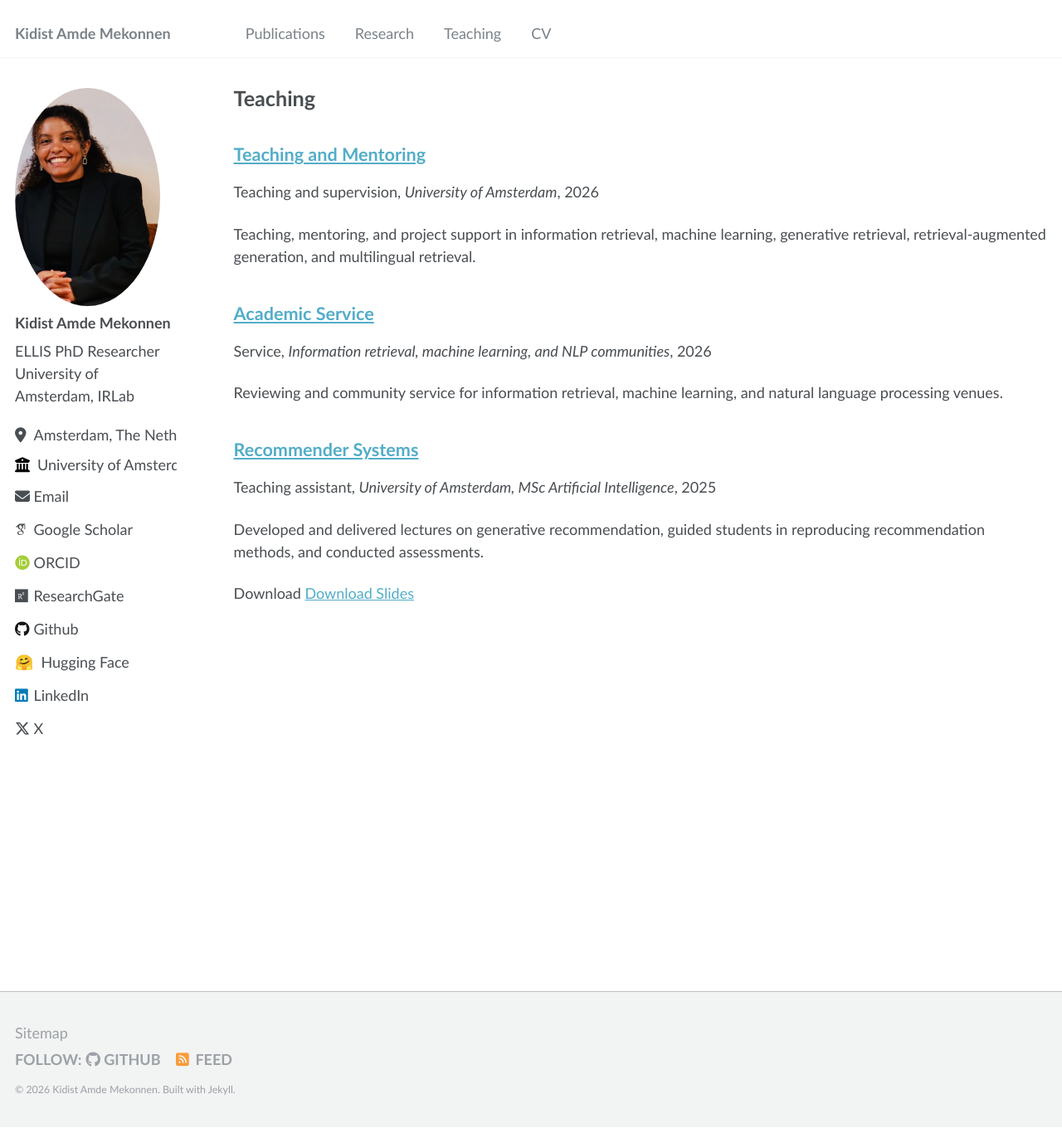
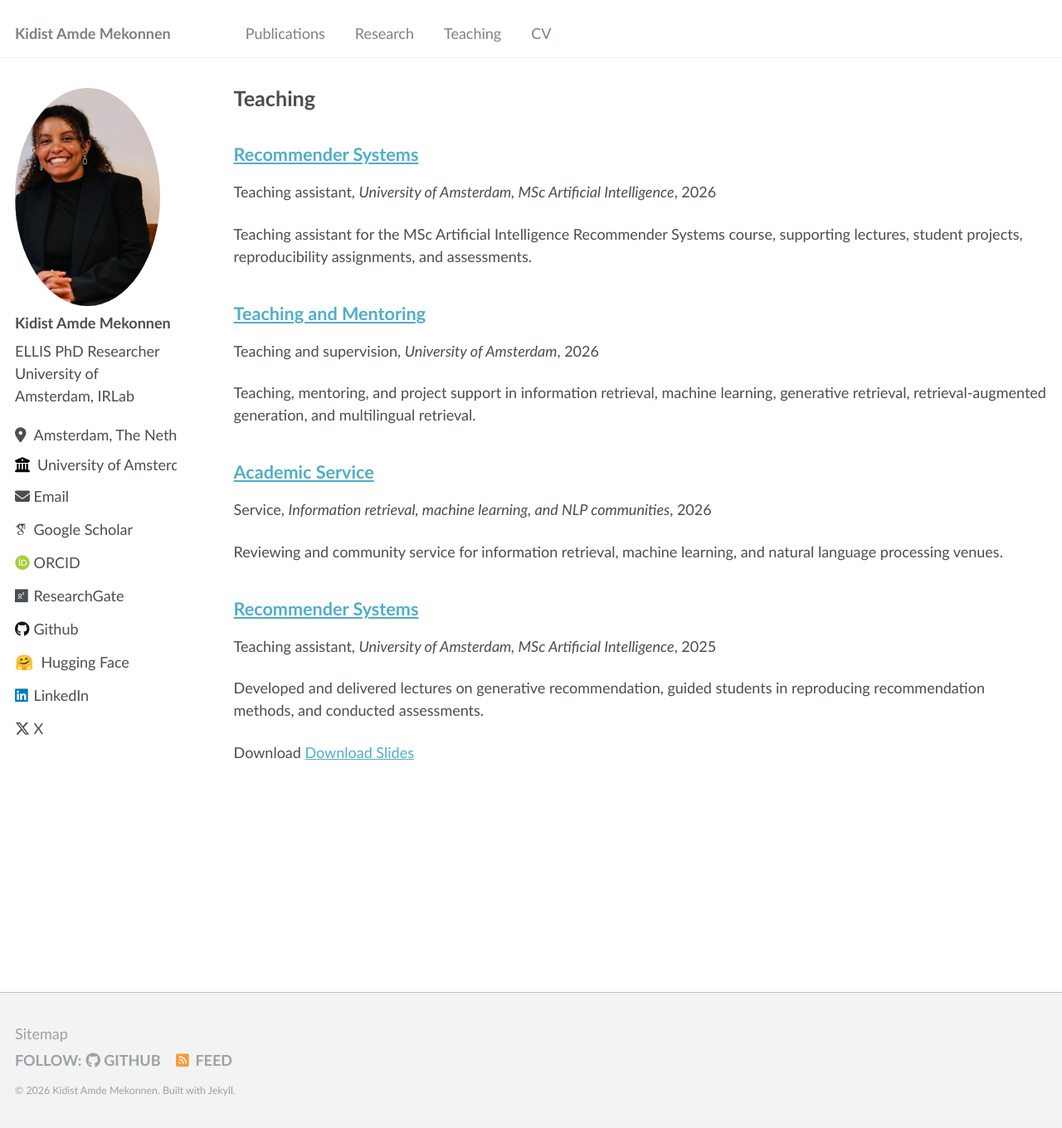
Before and after one commit to kidist-amde/kidist-amde.github.io, a Jekyll site: the page built from _pages/teaching.html, in a window 1280 px wide and 1360 px high. Shown: the whole window at 83% size. Built offline with Jekyll 4.4.1, drawn with Linux system fonts in a browser that asks for light colours; some web fonts are replaced.

Commit message:
Update website content, teaching materials, and service recognition

```diff
--- a/_pages/cv.md
+++ b/_pages/cv.md
@@ -63,7 +63,7 @@ Teaching
 
 Service and leadership
 ======
-* Teaching Assistant, Recommender Systems (MSc Artificial Intelligence), University of Amsterdam, June 2025
+* Teaching Assistant, Recommender Systems (MSc Artificial Intelligence), University of Amsterdam, June 2025 and June 2026
 * Teaching Assistant, AddisCoder; programming and algorithms outreach
 * Hackathon mentor and organizer support, European Summer School on Information Retrieval, ESSIR 2024
 * Mentor, MeetMentors
--- /dev/null
+++ b/_teaching/2026-recommender-systems.md
@@ -0,0 +1,11 @@
+---
+title: "Recommender Systems"
+collection: teaching
+type: "Teaching assistant"
+permalink: /teaching/2026-recommender-systems
+venue: "University of Amsterdam, MSc Artificial Intelligence"
+date: 2026-06-01
+location: "Amsterdam, The Netherlands"
+---
+
+Teaching assistant for the MSc Artificial Intelligence Recommender Systems course, supporting lectures, student projects, reproducibility assignments, and assessments.
```
Also changed, not shown: _pages/about.md (+19 -11 lines), 5 other files.
